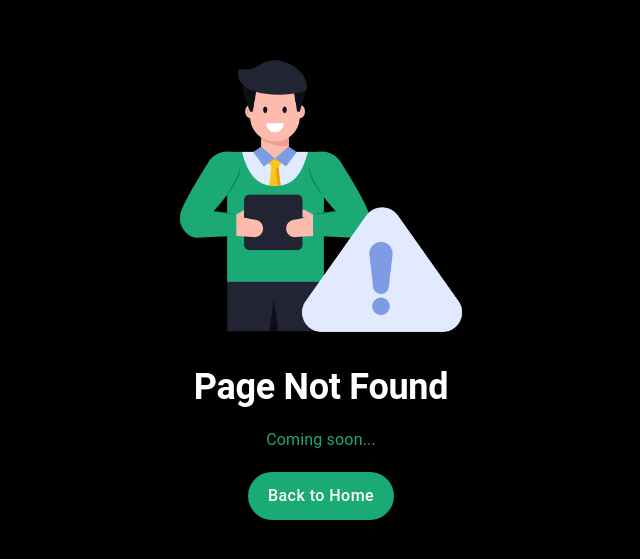
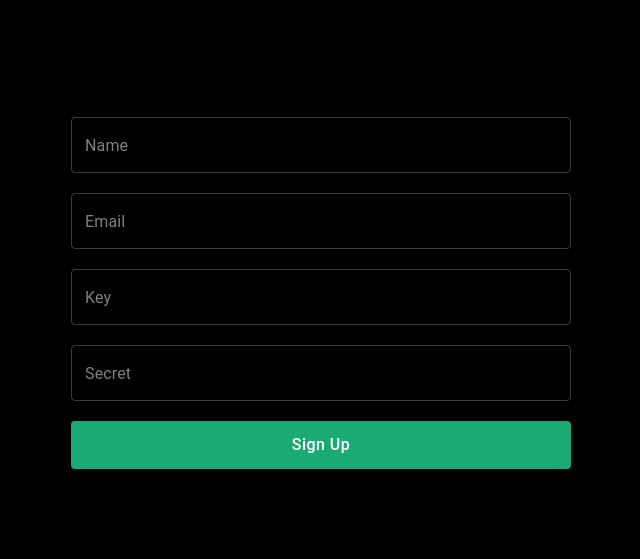
Before and after one commit to NuriddinovQudrat/bookshelf-app, a React (Create React App) app: page /sign-up in a window 1280 px wide. Before the commit this address had no page. Shown: the part 117-676 px from the top of the page, without its empty margins (319-959 px from the left). Built offline with nearby package versions, Linux system fonts and the light colour scheme.

Commit message:
login ui

```diff
--- a/package.json
+++ b/package.json
@@ -5,6 +5,7 @@
   "dependencies": {
     "@emotion/react": "^11.13.3",
     "@emotion/styled": "^11.13.0",
+    "@hookform/resolvers": "^3.9.0",
     "@mui/icons-material": "^6.1.2",
     "@mui/material": "^6.1.2",
     "@tanstack/react-query": "^5.59.0",
@@ -24,6 +25,7 @@
     "react-toastify": "^10.0.5",
     "typescript": "^4.9.5",
     "web-vitals": "^2.1.4",
+    "yup": "^1.4.0",
     "zustand": "^5.0.0-rc.2"
   },
   "scripts": {
--- a/src/App.tsx
+++ b/src/App.tsx
@@ -1,11 +1,13 @@
 import { RouterProvider } from "react-router-dom";
-import { router } from "./router";
+import { authRouter, userRouter } from "./router";
 import "./App.css";
 
 const App = () => {
+  const auth = false;
+
   return (
     <>
-      <RouterProvider router={router} />
+      <RouterProvider router={auth ? userRouter : authRouter} />
     </>
   );
 };
--- /dev/null
+++ b/src/apis/auth/sign-up.ts
@@ -0,0 +1,6 @@
+import { request } from "../../configs/request";
+
+export const signUpUser = async <T>(data: T) => {
+  const response = await request.post(`signup`, data);
+  return response.data;
+};
--- /dev/null
+++ b/src/components/input/index.tsx
@@ -0,0 +1,33 @@
+import TextField from "@mui/material/TextField";
+import { type FieldValues, useController } from "react-hook-form";
+import { InputProps } from "../../types/components";
+
+export const Input = <T extends FieldValues>({ label, name, control, ...props }: InputProps<T>) => {
+  const {
+    field: { ref, disabled, onChange, ...inputProps },
+    fieldState: { invalid, error },
+  } = useController({
+    name,
+    control,
+  });
+
+  return (
+    <TextField
+      {...props}
+      {...inputProps}
+      id={name}
+      label={label}
+      error={invalid}
+      variant="outlined"
+      helperText={error?.message as string}
+      value={inputProps?.value ?? ""}
+      inputRef={props.inputRef ?? ref}
+      onChange={e => {
+        onChange(e);
+        if (props.onChange) {
+          props.onChange(e);
+        }
+      }}
+    />
+  );
+};
--- a/src/configs/theme.ts
+++ b/src/configs/theme.ts
@@ -41,7 +41,7 @@ const theme = createTheme({
       styleOverrides: {
         root: () => ({
           transitionDuration: "0.2s",
-          borderRadius: "9999px",
+          borderRadius: "4px",
           textTransform: "inherit",
           color: "#ffffff",
           fontSize: "16px",
--- a/src/constants/router.ts
+++ b/src/constants/router.ts
@@ -1,5 +1,5 @@
 export const ROUTER = {
   HOME: "/",
-  LOGIN: "/login",
+  SIGN_UP: "/sign-up",
   NOT_FOUND: "*",
 };
--- /dev/null
+++ b/src/pages/sign-up/form.schema.ts
@@ -0,0 +1,10 @@
+import { object, string, type InferType } from "yup";
+
+export const schema = object().shape({
+  name: string().default("").required("Name is required!"),
+  email: string().email("Invalid email format!").required("Email is required!"),
+  key: string().default("").required("Key is required!"),
+  secret: string().default("").required("Secret is required!"),
+});
+
+export type SchemaType = InferType<typeof schema>;
--- /dev/null
+++ b/src/pages/sign-up/index.tsx
@@ -0,0 +1,48 @@
+import { Box, Button, Container } from "@mui/material";
+import { FormProvider, useForm } from "react-hook-form";
+import { Input } from "../../components/input";
+import { schema, SchemaType } from "./form.schema";
+import { yupResolver } from "@hookform/resolvers/yup";
+
+const SignUp = () => {
+  const form = useForm<SchemaType>({
+    mode: "onChange",
+    resolver: yupResolver(schema),
+  });
+
+  function onSubmit(data: SchemaType) {
+    console.log(data);
+  }
+
+  return (
+    <FormProvider {...form}>
+      <Container sx={{ display: "flex", alignItems: "center", height: "100vh" }}>
+        <Box
+          component={"form"}
+          noValidate
+          sx={{
+            display: "flex",
+            flexDirection: "column",
+            gap: "20px",
+            width: "500px",
+            mt: "20px",
+            mx: "auto",
+          }}
+          onSubmit={form.handleSubmit(onSubmit)}
+        >
+          <Input name="name" type="string" control={form.control} placeholder={"Name"} />
+
+          <Input name="email" type="email" control={form.control} placeholder={"Email"} />
+
+          <Input name="key" type="string" control={form.control} placeholder={"Key"} />
+
+          <Input name="secret" type="string" control={form.control} placeholder={"Secret"} />
+
+          <Button type="submit">Sign Up</Button>
+        </Box>
+      </Container>
+    </FormProvider>
+  );
+};
+
+export default SignUp;
--- a/src/router/index.tsx
+++ b/src/router/index.tsx
@@ -1,9 +1,10 @@
-import { createBrowserRouter } from "react-router-dom";
+import { createBrowserRouter, Navigate } from "react-router-dom";
 import { ROUTER } from "../constants/router";
 import Layout from "../layout";
 import NotFound from "../pages/not-found";
+import SignUp from "../pages/sign-up";
 
-export const router = createBrowserRouter([
+export const userRouter = createBrowserRouter([
   {
     path: ROUTER.HOME,
     element: <Layout />,
@@ -13,3 +14,14 @@ export const router = createBrowserRouter([
     element: <NotFound />,
   },
 ]);
+
+export const authRouter = createBrowserRouter([
+  {
+    path: ROUTER.SIGN_UP,
+    element: <SignUp />,
+  },
+  {
+    path: ROUTER.NOT_FOUND,
+    element: <Navigate to={ROUTER.SIGN_UP} />,
+  },
+]);
--- /dev/null
+++ b/src/types/components.ts
@@ -0,0 +1,10 @@
+import { TextFieldProps } from "@mui/material";
+import { Control, FieldValues, Path, UseControllerProps } from "react-hook-form";
+
+export interface ControlProps<T extends FieldValues> extends UseControllerProps<T> {
+  name: Path<T>;
+  control: Control<T>;
+}
+
+export type InputProps<T extends FieldValues> = Omit<TextFieldProps, "variant" | "id"> &
+  ControlProps<T>;
```
Also changed, not shown: 1 other file (tests, documents, lock files or other folders).
